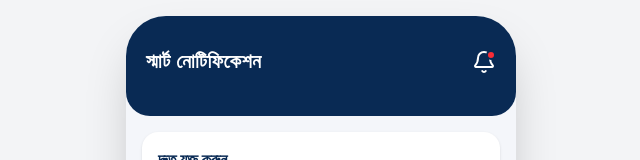
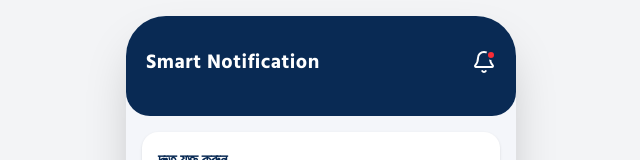
Before and after one commit to guziagttc-hue/Smart-Notification-App, a React (Vite) app: page / in a window 1280 px wide. Shown: the top 160 px of the page, without its empty margins (319-959 px from the left). Built offline with nearby package versions, Linux system fonts and the light colour scheme.

Commit message:
refactor: standardize app name to Smart Notification
Update the application name and translations to use the English term "Smart Notification" consistently across all locales.

```diff
--- a/metadata.json
+++ b/metadata.json
@@ -1,5 +1,5 @@
 {
-  "name": "Remix: Smart Notification App",
+  "name": "Smart Notification",
   "description": "A mobile-first smart notification UI built with React and Tailwind CSS.",
   "requestFramePermissions": [
     "notifications"
--- a/src/translations.ts
+++ b/src/translations.ts
@@ -17,7 +17,7 @@ export const translations: Record<string, Record<string, string>> = {
     'প্রজেক্ট প্রস্তাবনা জমা': 'প্রজেক্ট প্রস্তাবনা জমা',
     'রিমাইন্ডার!': 'রিমাইন্ডার!',
     'কাজ!': 'কাজ!',
-    'স্মার্ট নোটিফিকেশন': 'স্মার্ট নোটিফিকেশন',
+    'স্মার্ট নোটিফিকেশন': 'Smart Notification',
     'সার্চ': 'সার্চ',
     'দ্রুত যুক্ত করুন': 'দ্রুত যুক্ত করুন',
     'আমাকে মনে করিয়ে দিন...': 'আমাকে মনে করিয়ে দিন...',
@@ -121,7 +121,7 @@ export const translations: Record<string, Record<string, string>> = {
     'প্রজেক্ট প্রস্তাবনা জমা': 'Presentación de propuesta de proyecto',
     'রিমাইন্ডার!': '¡Recordatorio!',
     'কাজ!': '¡Tarea!',
-    'স্মার্ট নোটিফিকেশন': 'Notificación inteligente',
+    'স্মার্ট নোটিফিকেশন': 'Smart Notification',
     'সার্চ': 'Buscar',
     'দ্রুত যুক্ত করুন': 'Agregar rápido',
     'আমাকে মনে করিয়ে দিন...': 'Recuérdame...',
@@ -173,7 +173,7 @@ export const translations: Record<string, Record<string, string>> = {
     'প্রজেক্ট প্রস্তাবনা জমা': 'Soumission de la proposition de projet',
     'রিমাইন্ডার!': 'Rappel !',
     'কাজ!': 'Tâche !',
-    'স্মার্ট নোটিফিকেশন': 'Notification intelligente',
+    'স্মার্ট নোটিফিকেশন': 'Smart Notification',
     'সার্চ': 'Rechercher',
     'দ্রুত যুক্ত করুন': 'Ajout rapide',
     'আমাকে মনে করিয়ে দিন...': 'Rappelle-moi...',
@@ -225,7 +225,7 @@ export const translations: Record<string, Record<string, string>> = {
     'প্রজেক্ট প্রস্তাবনা জমা': 'Einreichung des Projektvorschlags',
     'রিমাইন্ডার!': 'Erinnerung!',
     'কাজ!': 'Aufgabe!',
-    'স্মার্ট নোটিফিকেশন': 'Intelligente Benachrichtigung',
+    'স্মার্ট নোটিফিকেশন': 'Smart Notification',
     'সার্চ': 'Suche',
     'দ্রুত যুক্ত করুন': 'Schnell hinzufügen',
     'আমাকে মনে করিয়ে দিন...': 'Erinnere mich...',
@@ -277,7 +277,7 @@ export const translations: Record<string, Record<string, string>> = {
     'প্রজেক্ট প্রস্তাবনা জমা': 'تقديم مقترح المشروع',
     'রিমাইন্ডার!': 'تذكير!',
     'কাজ!': 'مهمة!',
-    'স্মার্ট নোটিফিকেশন': 'إشعار ذكي',
+    'স্মার্ট নোটিফিকেশন': 'Smart Notification',
     'সার্চ': 'بحث',
     'দ্রুত যুক্ত করুন': 'إضافة سريعة',
     'আমাকে মনে করিয়ে দিন...': 'ذكرني...',
@@ -329,7 +329,7 @@ export const translations: Record<string, Record<string, string>> = {
     'প্রজেক্ট প্রস্তাবনা জমা': 'प्रोजेक्ट प्रस्ताव जमा करना',
     'রিমাইন্ডার!': 'रिमाइंडर!',
     'কাজ!': 'कार्य!',
-    'স্মার্ট নোটিফিকেশন': 'स्मार्ट सूचना',
+    'স্মার্ট নোটিফিকেশন': 'Smart Notification',
     'সার্চ': 'खोजें',
     'দ্রুত যুক্ত করুন': 'त्वरित जोड़ें',
     'আমাকে মনে করিয়ে দিন...': 'मुझे याद दिलाएं...',
@@ -381,7 +381,7 @@ export const translations: Record<string, Record<string, string>> = {
     'প্রজেক্ট প্রস্তাবনা জমা': '提交项目提案',
     'রিমাইন্ডার!': '提醒！',
     'কাজ!': '任务！',
-    'স্মার্ট নোটিফিকেশন': '智能通知',
+    'স্মার্ট নোটিফিকেশন': 'Smart Notification',
     'সার্চ': '搜索',
     'দ্রুত যুক্ত করুন': '快速添加',
     'আমাকে মনে করিয়ে দিন...': '提醒我...',
@@ -433,7 +433,7 @@ export const translations: Record<string, Record<string, string>> = {
     'প্রজেক্ট প্রস্তাবনা জমা': 'プロジェクト提案書の提出',
     'রিমাইন্ডার!': 'リマインダー！',
     'কাজ!': 'タスク！',
-    'স্মার্ট নোটিফিকেশন': 'スマート通知',
+    'স্মার্ট নোটিফিকেশন': 'Smart Notification',
     'সার্চ': '検索',
     'দ্রুত যুক্ত করুন': 'クイック追加',
     'আমাকে মনে করিয়ে দিন...': '思い出させて...',
@@ -485,7 +485,7 @@ export const translations: Record<string, Record<string, string>> = {
     'প্রজেক্ট প্রস্তাবনা জমা': 'Подача проектного предложения',
     'রিমাইন্ডার!': 'Напоминание!',
     'কাজ!': 'Задача!',
-    'স্মার্ট নোটিফিকেশন': 'Умное уведомление',
+    'স্মার্ট নোটিফিকেশন': 'Smart Notification',
     'সার্চ': 'Поиск',
     'দ্রুত যুক্ত করুন': 'Быстрое добавление',
     'আমাকে মনে করিয়ে দিন...': 'Напомни мне...',
```
